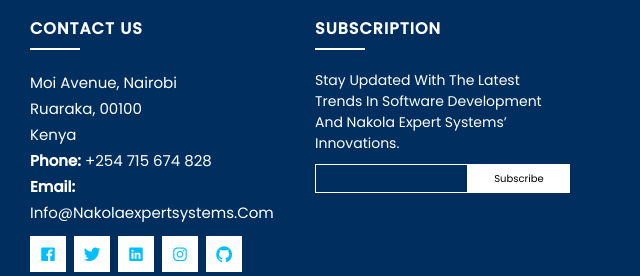
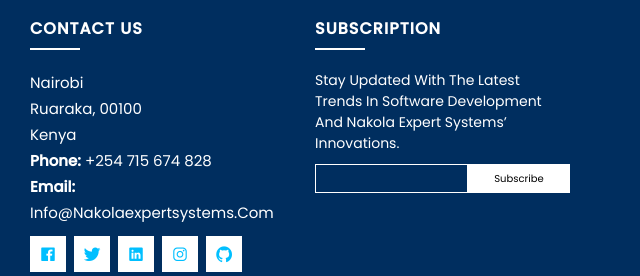
Before and after one commit to WAIYAH/Nakola-Expert-System, a plain HTML site: page index.html in a window 1280 px wide. Shown: the part 7432-7708 px from the top of the page, 625-1265 px from the left. Drawn offline with nearby package versions, Linux system fonts and the light colour scheme.

Commit message:
updated  index  code

```diff
--- a/index.html
+++ b/index.html
@@ -442,7 +442,7 @@
                     <div class="col-lg-3 col-md-6 footer-contact" style="font-size: 1.5rem;">
                         <h4>Contact Us</h4>
                         <p>
-                            Moi Avenue, Nairobi<br>
+                            Nairobi<br>
                             Ruaraka, 00100<br>
                             Kenya <br>
                             <strong>Phone:</strong> +254 715 674 828<br>
```
